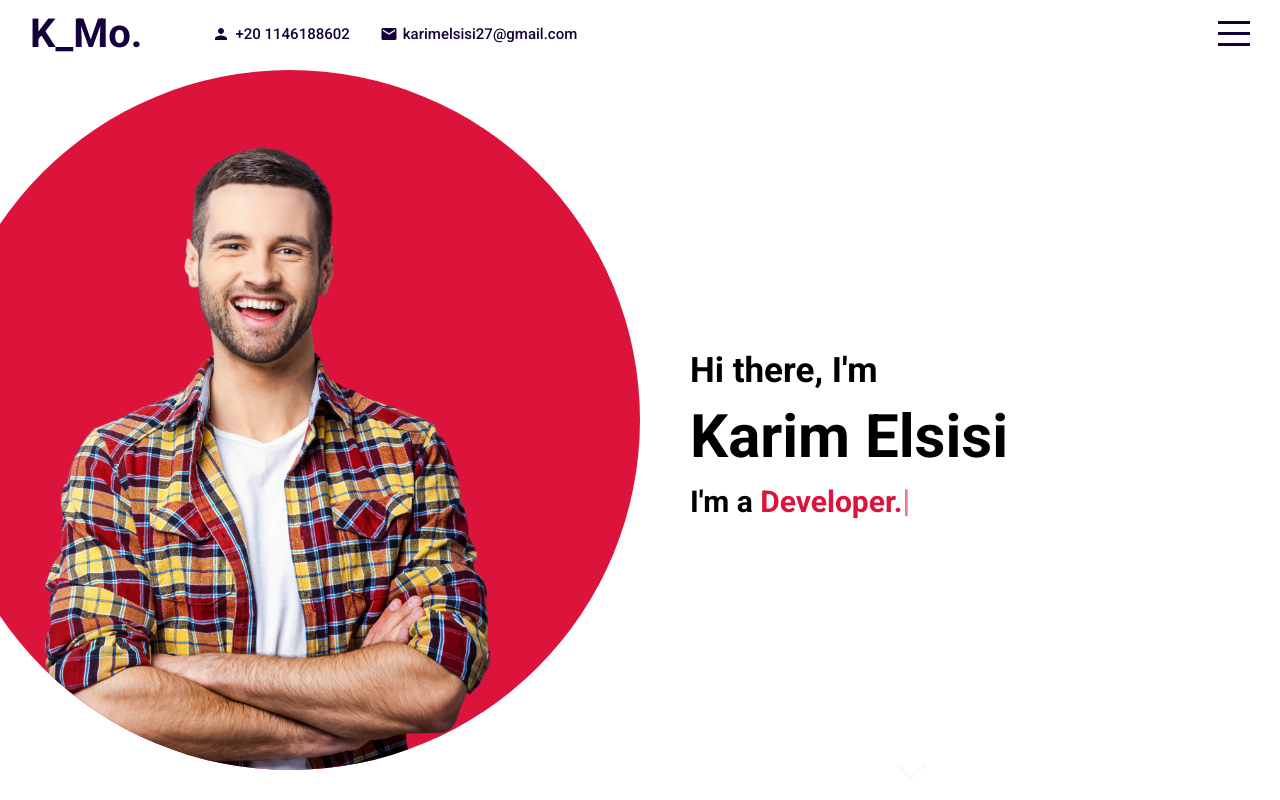
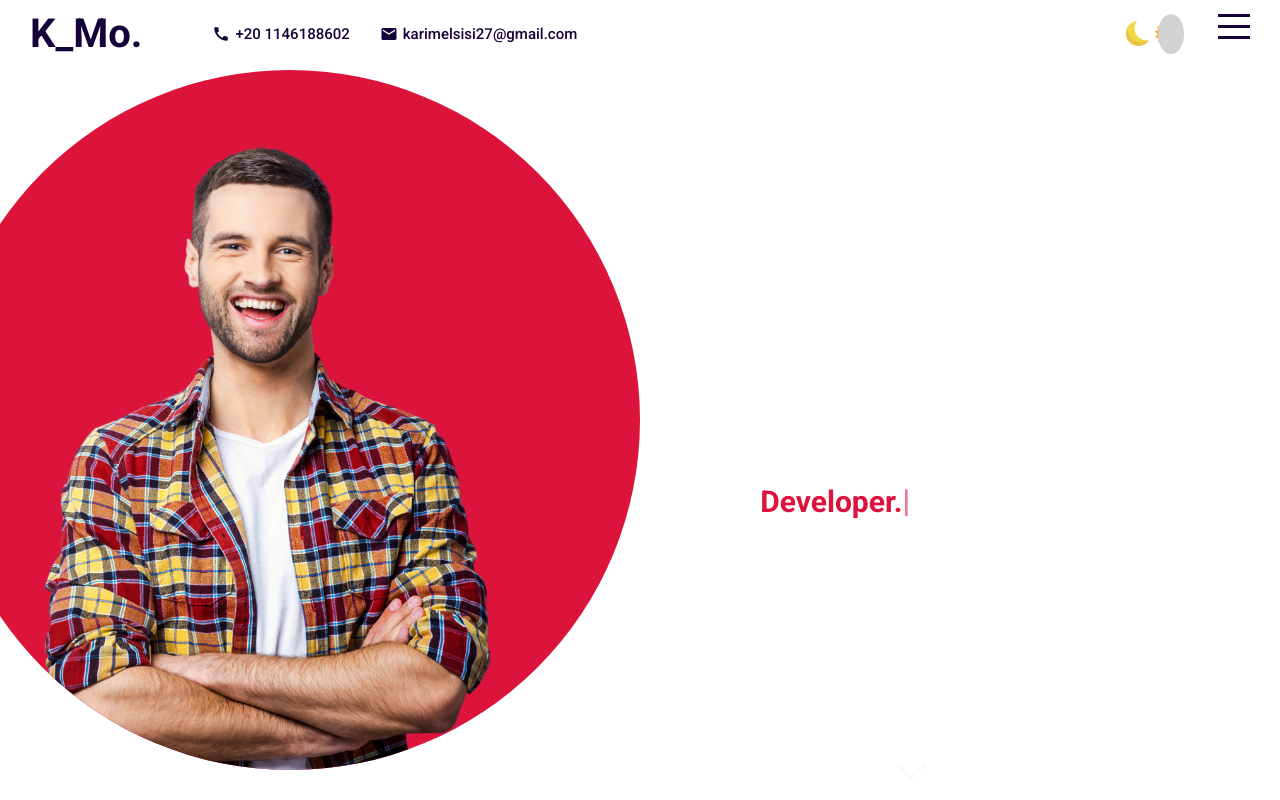
Before and after one commit to K-Mo2/Karim-Elsisi-Portfolio, a React (Create React App) app: page / in a window 1280 px wide. Built offline with nearby package versions, Linux system fonts and the light colour scheme.

Commit message:
getting started with the dark mode feature

```diff
--- a/src/App.js
+++ b/src/App.js
@@ -6,16 +6,25 @@
 import Works from "./components/works/Works";
 import Menu from "./components/menu/Menu";
 import "./app.scss";
-import { useState } from "react";
+import { useState, useContext } from "react";
+import ThemeContext from "./context";
 
 function App() {
   const [menuOpen, setMenuOpen] = useState(false);
-
+  const themeCtx = useContext(ThemeContext);
+  const darkMode = themeCtx.state.darkMode;
+  console.log(darkMode);
   return (
     <div className="app">
       <Topbar menuOpen={menuOpen} setMenuOpen={setMenuOpen} />
       <Menu menuOpen={menuOpen} setMenuOpen={setMenuOpen} />
-      <div className="sections">
+      <div
+        className="sections"
+        style={{
+          backgroundColor: darkMode ? "black" : "white",
+          color: darkMode ? "white" : "black",
+        }}
+      >
         <Intro />
         <Portfolio />
         <Works />
--- a/src/app.scss
+++ b/src/app.scss
@@ -1,3 +1,4 @@
+@import "./global.scss";
 .app {
   height: 100vh;
 
--- a/src/components/intro/Intro.jsx
+++ b/src/components/intro/Intro.jsx
@@ -1,4 +1,3 @@
-import React from "react";
 import "./intro.scss";
 import { init } from "ityped";
 import { useRef, useEffect } from "react";
--- a/src/components/menu/Menu.jsx
+++ b/src/components/menu/Menu.jsx
@@ -1,4 +1,3 @@
-import React from "react";
 import "./menu.scss";
 
 export default function Menu({ menuOpen, setMenuOpen }) {
--- a/src/components/testimonials/Testimonials.jsx
+++ b/src/components/testimonials/Testimonials.jsx
@@ -1,4 +1,3 @@
-import React from "react";
 import "./testimonials.scss";
 export default function Testimonials() {
   const data = [
--- /dev/null
+++ b/src/components/toggle/Toggle.jsx
@@ -0,0 +1,28 @@
+import { useContext } from "react";
+import "./toggle.scss";
+import ThemeContext from "../../context";
+
+export default function Toggle() {
+  const themeCtx = useContext(ThemeContext);
+  const darkMode = themeCtx.state.darkMode;
+
+  const toggleHandler = function () {
+    themeCtx.dispatch({ type: "TOGGLE" });
+  };
+  return (
+    <div
+      className="toggle"
+      style={{ backgroundColor: darkMode ? "white" : "#15023a" }}
+    >
+      <img src="assets/moon.png" alt="moon" className="toggle-icon" />
+      <img src="assets/sun.png" alt="sun" className="toggle-icon" />
+      <div
+        className="toggle-button"
+        onClick={() => {
+          toggleHandler();
+        }}
+        style={{ right: darkMode ? "7.5vw" : "10vw" }}
+      ></div>
+    </div>
+  );
+}
--- /dev/null
+++ b/src/components/toggle/toggle.scss
@@ -0,0 +1,26 @@
+.toggle-icon {
+  height: 25px;
+  width: 25px;
+}
+
+.toggle {
+  width: 4.7vw;
+  height: 5vh;
+  display: flex;
+  flex-direction: row;
+  justify-content: space-around;
+  align-items: center;
+  background-color: crimson;
+  border-radius: 20px;
+}
+
+.toggle-button {
+  position: absolute;
+  width: 2vw;
+  height: 5vh;
+  border-radius: 50%;
+  cursor: pointer;
+  background-color: lightgray;
+  right: 7.5vw;
+  //   right: 10vw;
+}
--- a/src/components/topbar/Topbar.jsx
+++ b/src/components/topbar/Topbar.jsx
@@ -1,6 +1,6 @@
-import React from "react";
 import "./topbar.scss";
-import { Person, Mail } from "@material-ui/icons";
+import { Call, Mail } from "@material-ui/icons";
+import Toggle from "../toggle/Toggle";
 
 export default function Topbar({ menuOpen, setMenuOpen }) {
   return (
@@ -12,7 +12,7 @@
           </a>
           <div className="itemContainer">
             {" "}
-            <Person className="icon" />
+            <Call className="icon" />
             <span>+20 1146188602</span>
           </div>
           <div className="itemContainer">
@@ -21,6 +21,8 @@
           </div>
         </div>
         <div className="right">
+          <Toggle />
+
           <div className="hamburger" onClick={() => setMenuOpen(!menuOpen)}>
             <span className="line1"></span>
             <span className="line2"></span>
--- a/src/components/topbar/topbar.scss
+++ b/src/components/topbar/topbar.scss
@@ -46,6 +46,10 @@
     }
 
     .right {
+      width: 10vw;
+      display: flex;
+      flex-direction: row;
+      justify-content: space-between;
       .hamburger {
         width: 32px;
         height: 25px;
--- /dev/null
+++ b/src/context.js
@@ -0,0 +1,25 @@
+import { createContext, useReducer } from "react";
+
+export const ThemeContext = createContext();
+
+const INITIAL_STATE = { darkMode: true };
+
+const themeReducer = (state, action) => {
+  switch (action.type) {
+    case "TOGGLE":
+      return { darkMode: !state.darkMode };
+    default:
+      return state;
+  }
+};
+
+export const ThemeProvider = (props) => {
+  const [state, dispatch] = useReducer(themeReducer, INITIAL_STATE);
+
+  return (
+    <ThemeContext.Provider value={{ state, dispatch }}>
+      {props.children}
+    </ThemeContext.Provider>
+  );
+};
+export default ThemeContext;
--- a/src/index.js
+++ b/src/index.js
@@ -1,10 +1,13 @@
-import React from 'react';
-import ReactDOM from 'react-dom';
-import App from './App';
+import React from "react";
+import ReactDOM from "react-dom";
+import App from "./App";
+import { ThemeProvider } from "./context";
 
 ReactDOM.render(
   <React.StrictMode>
-    <App />
+    <ThemeProvider>
+      <App />
+    </ThemeProvider>
   </React.StrictMode>,
-  document.getElementById('root')
+  document.getElementById("root")
 );
```
Also changed, not shown: public/assets/moon.png (added), public/assets/sun.png (added).
